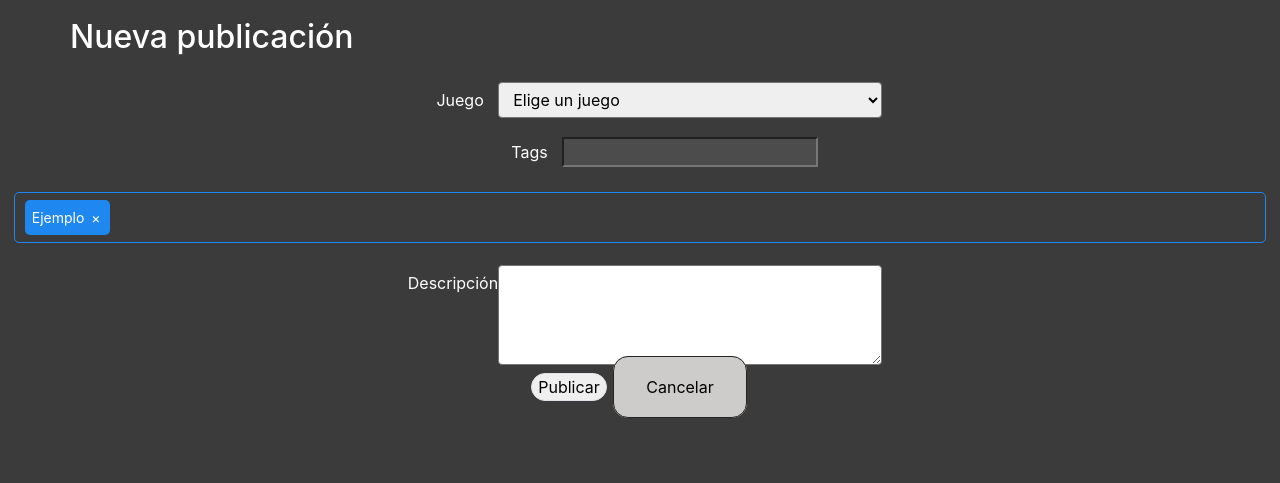
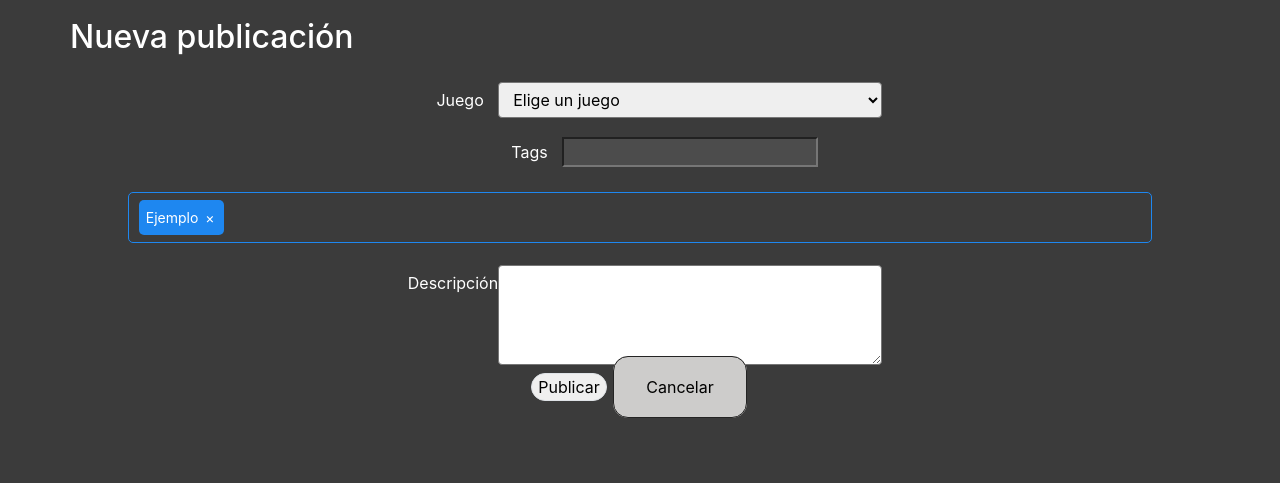
Before and after one commit to DCC-CC4401/2021-1-Grupo-5, a Django app: page /upload/ in a window 1280 px wide. Shown: the part 126-609 px from the top of the page. Run offline with Django 3.2, Linux system fonts and the light colour scheme; some libraries are stand-ins or nearby versions.

Commit message:
Cambio pequeño

```diff
--- a/GamerMatch/static/css/tags.css
+++ b/GamerMatch/static/css/tags.css
@@ -6,7 +6,11 @@
   display: flex;
   flex-wrap: wrap;
   font-size: 14px;
-  border-radius: 5px; }
+  border-radius: 5px;
+  width: 80%;
+  margin-left: auto;
+  margin-right: auto;
+}
   .simple-tags > ul {
     list-style: none;
     padding: 0;
```
